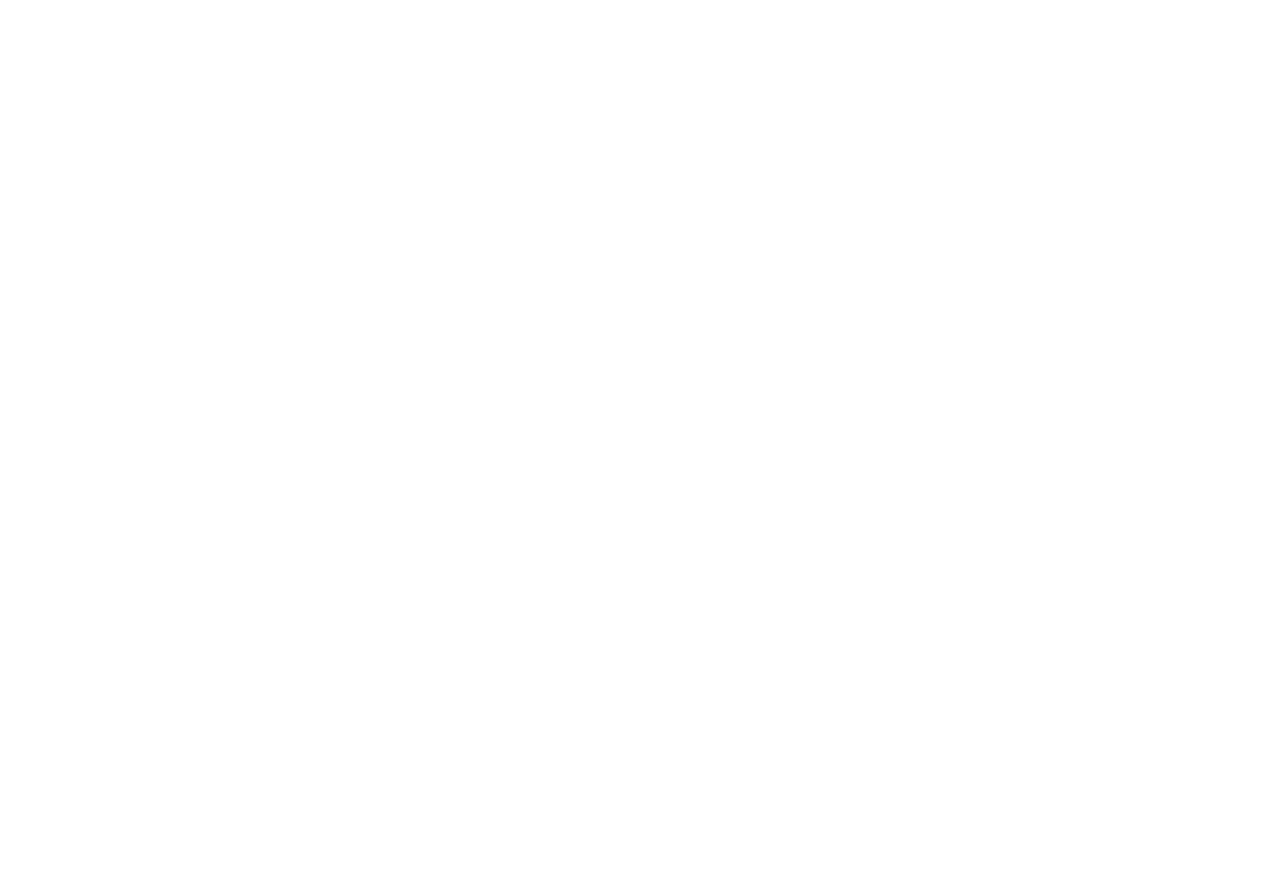
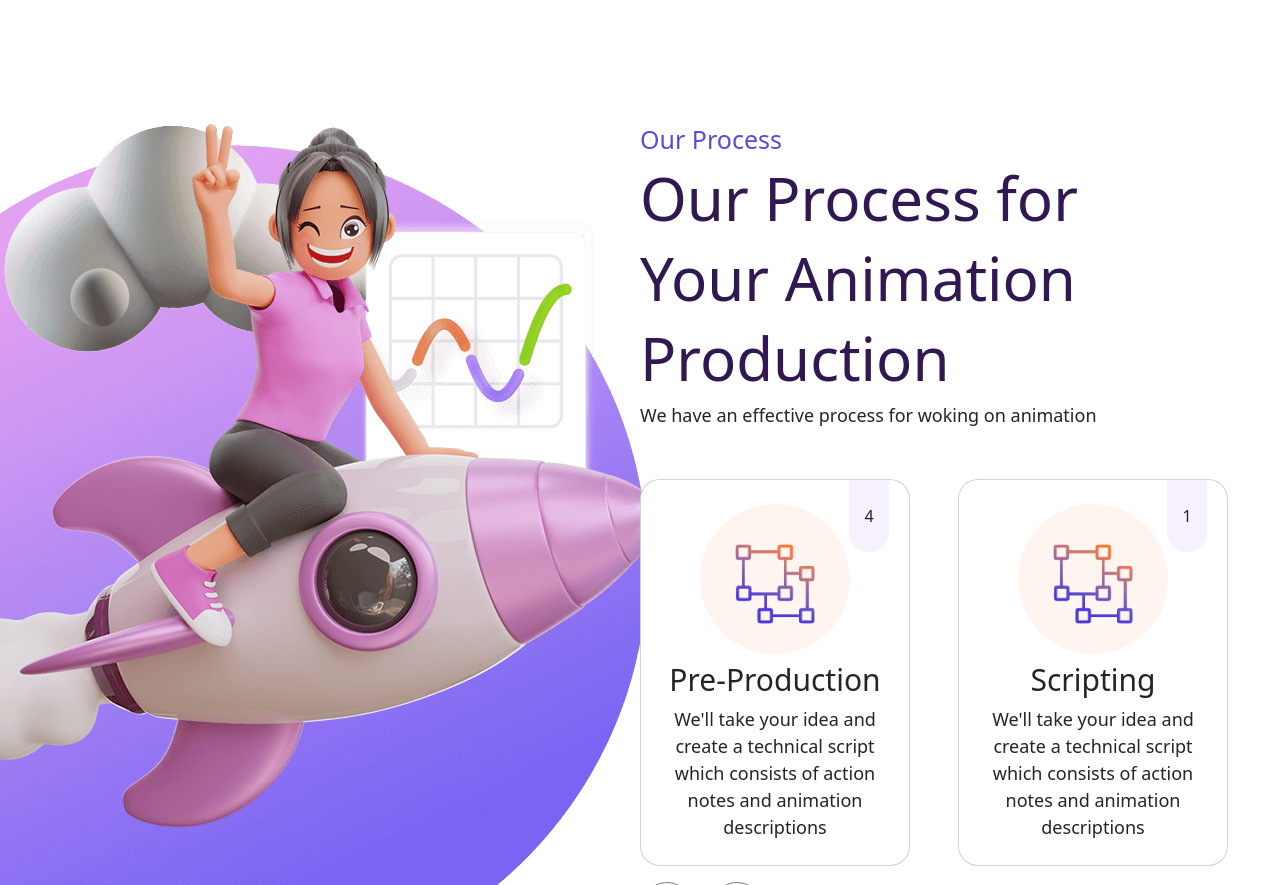
Before and after one commit to AndreaRaguso/proj-html-vuejs, a Vue app: page / in a window 1280 px wide. Shown: the part 4560-5445 px from the top of the page. Before the commit the page ends 4433 px from the top, so only its background shows below. Built offline with nearby package versions, Linux system fonts and the light colour scheme.

Commit message:
section process finita

```diff
--- a/src/components/AppMain.vue
+++ b/src/components/AppMain.vue
@@ -3,13 +3,15 @@
 import AppSmart from '../components/AppSmart.vue';
 import AppCount from '../components/AppCount.vue';
 import AppWorks from '../components/AppWorks.vue';
+import AppProcess from '../components/AppProcess.vue';
 
 export default {
     name: 'AppMain',
     components: {
         AppSmart,
         AppCount,
-        AppWorks
+        AppWorks,
+        AppProcess,
     },
     data() {
         return {
@@ -25,6 +27,7 @@ export default {
     <AppSmart />
     <AppCount />
     <AppWorks />
+    <AppProcess />
 
 </template>
 
--- /dev/null
+++ b/src/components/AppProcess.vue
@@ -0,0 +1,70 @@
+<script>
+
+export default {
+    name: 'AppProcess',
+    data() {
+        return {
+
+        }
+    },
+}
+
+</script>
+
+<template>
+
+    <section id="process">
+
+        <div class="position-relative">
+
+            <div class="process-thumb">
+                <img src="../assets/img/process-thumb.png" alt="process">
+            </div>
+
+            <div class="text-process w-50 ms-auto">
+                <h5>Our Process</h5>
+                <h2>Our Process for</h2>
+                <h2>Your Animation</h2>
+                <h2>Production</h2>
+                <p>We have an effective process for woking on animation</p>
+                <div class="d-flex text-center">
+                    <div class="card card-process py-4 px-3 me-4">
+                        <div class="bg-processimg mx-auto mb-2">
+                            <img src="../assets/img/process2.png" alt="process1">
+                        </div>
+                        <div class="index-process py-4">4</div>
+                        <h1>Pre-Production</h1>
+                        <p class="mb-0">We'll take your idea and create a technical script which consists of action notes and animation descriptions</p>
+                    </div>
+                    <div class="card card-process py-4 px-3 mx-4">
+                        <div class="bg-processimg mx-auto mb-2">
+                            <img src="../assets/img/process2.png" alt="process1">
+                        </div>
+                        <div class="index-process py-4">1</div>
+                        <h1>Scripting</h1>
+                        <p class="mb-0">We'll take your idea and create a technical script which consists of action notes and animation descriptions</p>
+                    </div>
+                </div>
+                <div class="btn-process d-flex mt-3">
+                    <div class="me-3">
+                        <i class="fa-sharp fa-solid fa-arrow-left"></i>
+                    </div>
+                    <div>
+                        <i class="fa-solid fa-arrow-right"></i>
+                    </div>
+                </div>
+            </div>
+
+
+
+
+
+        </div>
+
+    </section>
+
+</template>
+
+<style lang="scss" scoped>
+
+</style>
--- a/src/components/AppWorks.vue
+++ b/src/components/AppWorks.vue
@@ -20,7 +20,7 @@ export default {
                 <h2>Featured Productions</h2>
                 <p>Here's just a small sample of some of those projects that we're quite proud of. If you're looking for something specific feel free to get in contact with us.</p>
             </div>
-            <div class="cards-work d-flex flex-wrap">
+            <div class="cards-work d-flex flex-wrap mb-5">
                 <div class="me-4 mb-4">
                     <img src="../assets/img/work1.png" alt="">
                 </div>
@@ -34,6 +34,9 @@ export default {
                     <img src="../assets/img/work4.png" alt="">
                 </div>
             </div>
+            <div class="d-flex justify-content-center ">
+                <a href="" class="button btn-work">See Our Work</a>
+            </div>
         </div>
     </section>
 
--- a/src/styles/partials/AppMain.scss
+++ b/src/styles/partials/AppMain.scss
@@ -97,6 +97,9 @@
     bottom: 0;
 }
 
+#works{
+    margin-bottom: 150px;
+}
 
 .text-works{
     text-align: center;
@@ -122,11 +125,71 @@
     width: 600px;
 }
 
+.btn-work{
+    border: 1px solid gray;
+    text-decoration: none;
+    color: black;
+}
 
+#process{
+    margin-bottom: 100px;
+}
 
+.process-thumb{
+    position: absolute;
+    top: 0;
+    left: -15%;
+}
 
+.text-process h5 {
+    font-size: 25px;
+    color: #5e49df;
+}
 
+.text-process h2 {
+    font-size: 60px;
+    color: #311852;
+}
 
+.text-process p {
+    font-size: 18px;
+    margin-bottom: 50px;
+}
+
+.card-process{
+    height: 300px;
+    width: 270px;
+    border-radius: 20px !important;
+}
+
+.bg-processimg{
+    background-color: #fff5f0;
+    height: 150px;
+    width: 150px;
+    border-radius: 50%;
+}
+.bg-processimg img{
+    transform: translateY(50%);
+}
+
+.index-process{
+    position: absolute;
+    top: 0;
+    right: 20px;
+    background-color: #f7f0ff;
+    width: 40px;
+    border-radius: 0  0 30px 30px;
+}
+
+.btn-process div{
+    border-radius: 50%;
+    border: 1px solid grey;
+    color: grey;
+}
+.btn-process div i{
+    padding: 15px;
+    font-size: 25px;
+}
 
 
 //Animated counters
```
